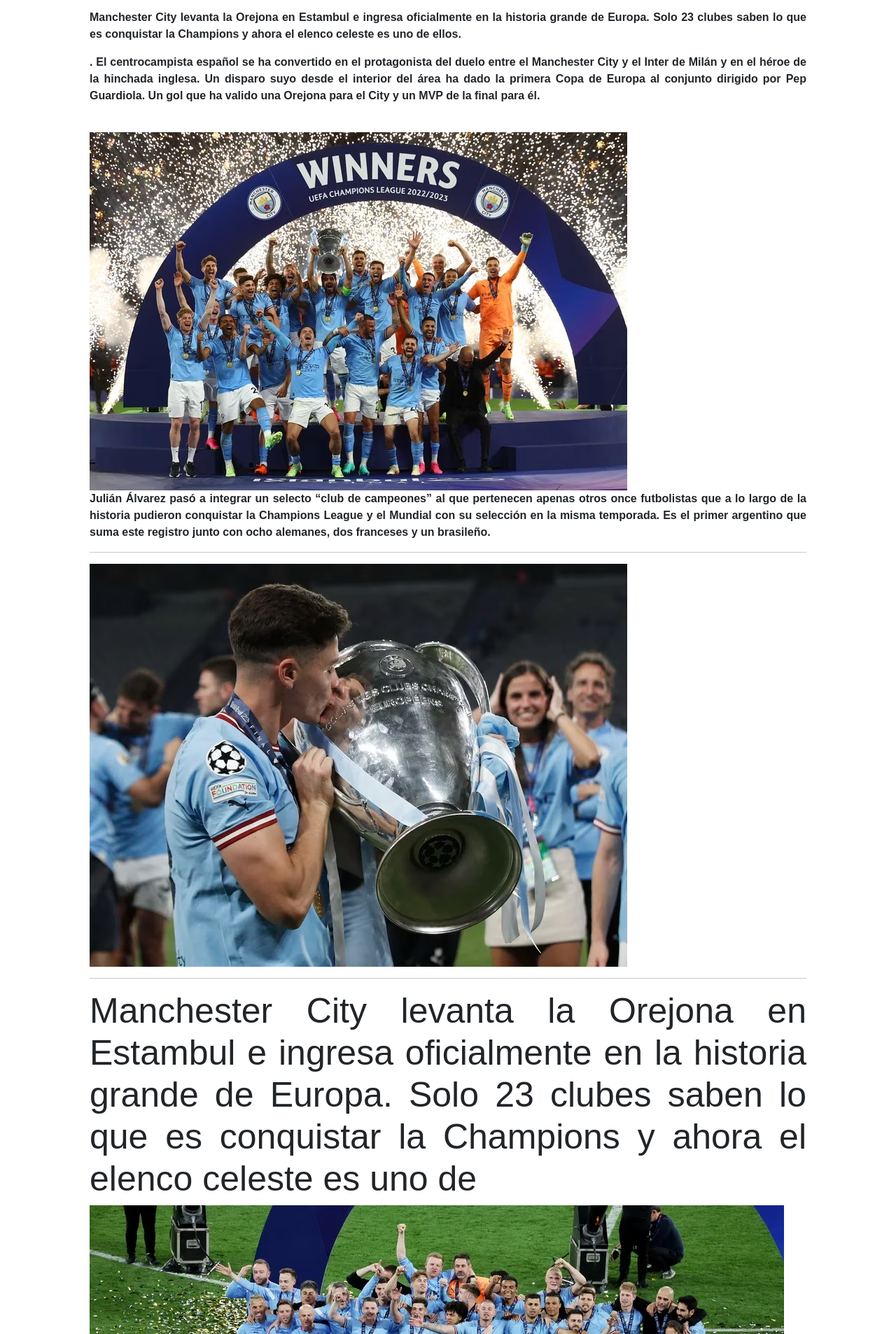
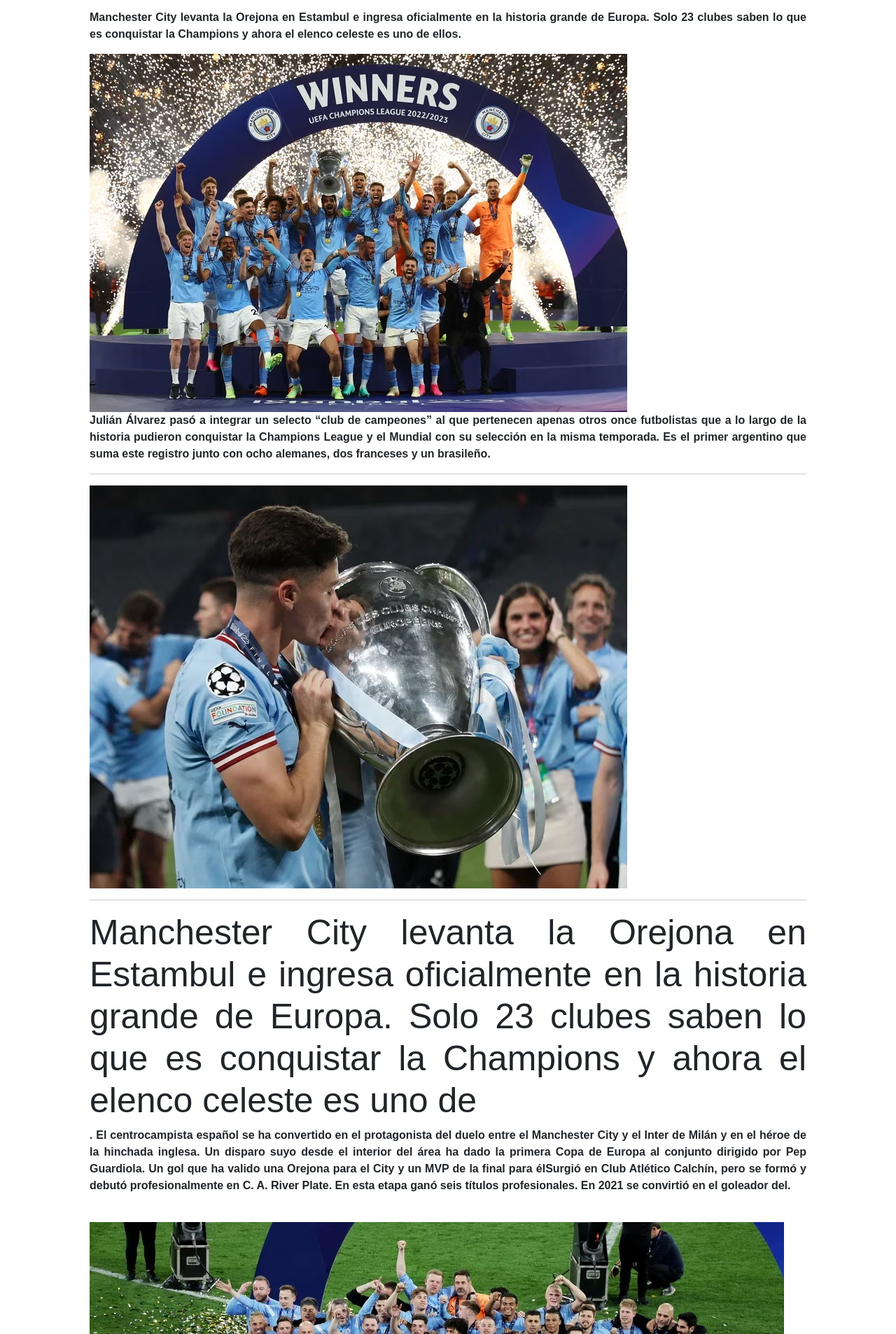
Before and after one commit to joseismaelvargas/DEPORTE., a plain HTML site: page index.html in a window 1280 px wide. Shown: the part 471-2378 px from the top of the page at 70% size. Drawn offline with nearby package versions, Linux system fonts and the light colour scheme.

Commit message:
Update index.html

```diff
--- a/index.html
+++ b/index.html
@@ -60,15 +60,16 @@
         <hr>
         <p class="contenedor-texto "> “Es muy poco tiempo el que llevo acá, pero la verdad que fue una temporada magnífica, increíble, en lo personal no sólo por la victoria, sino porque crecí mucho como jugador y como persona. Era un desafío para mí venir a otro país, a otro fútbol. La verdad que me recibieron muy bien, me ayudaron mucho y hoy terminamos la temporada de la manera que queríamos, ganando todo”, reconoció el Araña que sumó 3 goles en 10 presentaciones (4 como titular y 6 como suplente), lo que lo ubicó detrás de Erling Haaland (12 tantos) como uno de los goleadores del equipo en la cita junto con Bernardo Silva y Riyad Mahrez</p>
         <p class="contenedor-texto ">Manchester City levanta la Orejona en Estambul e ingresa oficialmente en la historia grande de Europa. Solo 23 clubes saben lo que es conquistar la Champions y ahora el elenco celeste es uno de ellos.</p>
-         <p class="contenedor-texto">. El centrocampista español se ha convertido en el protagonista del duelo entre el Manchester City y el Inter de Milán y en el héroe de la hinchada inglesa. Un disparo suyo desde el interior del área ha dado la primera Copa de Europa al conjunto dirigido por Pep Guardiola. Un gol que ha valido una Orejona para el City y un MVP de la final para él.</p>
-         <br>
+
           <img src="asset/YDYRS3EQSPEH65UAAWFJ5DWMDA.avif"  class="imagen-noticia" >
          <p class="contenedor-texto ">Julián Álvarez pasó a integrar un selecto “club de campeones” al que pertenecen apenas otros once futbolistas que a lo largo de la historia pudieron conquistar la Champions League y el Mundial con su selección en la misma temporada. Es el primer argentino que suma este registro junto con ocho alemanes, dos franceses y un brasileño.</p>
          <hr>
          <img   src="asset/FRXL4XWB5ZYZLEENQAIW5B7JNQ.avif"  class="imagen-noticia" alt="" >
          <hr>
          <h3 class="titulo">Manchester City levanta la Orejona en Estambul e ingresa oficialmente en la historia grande de Europa. Solo 23 clubes saben lo que es conquistar la Champions y ahora el elenco celeste es uno de </h3>
-         <img src="asset/QBXO76BOSARXIPCNLYVZQK4GVI.avif" alt="" class="imagen-noticia">
+          <p class="contenedor-texto">. El centrocampista español se ha convertido en el protagonista del duelo entre el Manchester City y el Inter de Milán y en el héroe de la hinchada inglesa. Un disparo suyo desde el interior del área ha dado la primera Copa de Europa al conjunto dirigido por Pep Guardiola. Un gol que ha valido una Orejona para el City y un MVP de la final para élSurgió en Club Atlético Calchín, pero se formó y debutó profesionalmente en C. A. River Plate. En esta etapa ganó seis títulos profesionales. En 2021 se convirtió en el goleador del.</p>
+         <br>
+          <img src="asset/QBXO76BOSARXIPCNLYVZQK4GVI.avif" alt="" class="imagen-noticia">
          <hr>
          <h3 class="titulo">Julián Álvarez sumó el 13° título de su carrera con la Champions League: el récord que logró y la tabla histórica que mira de reojo
         </h3>
```
